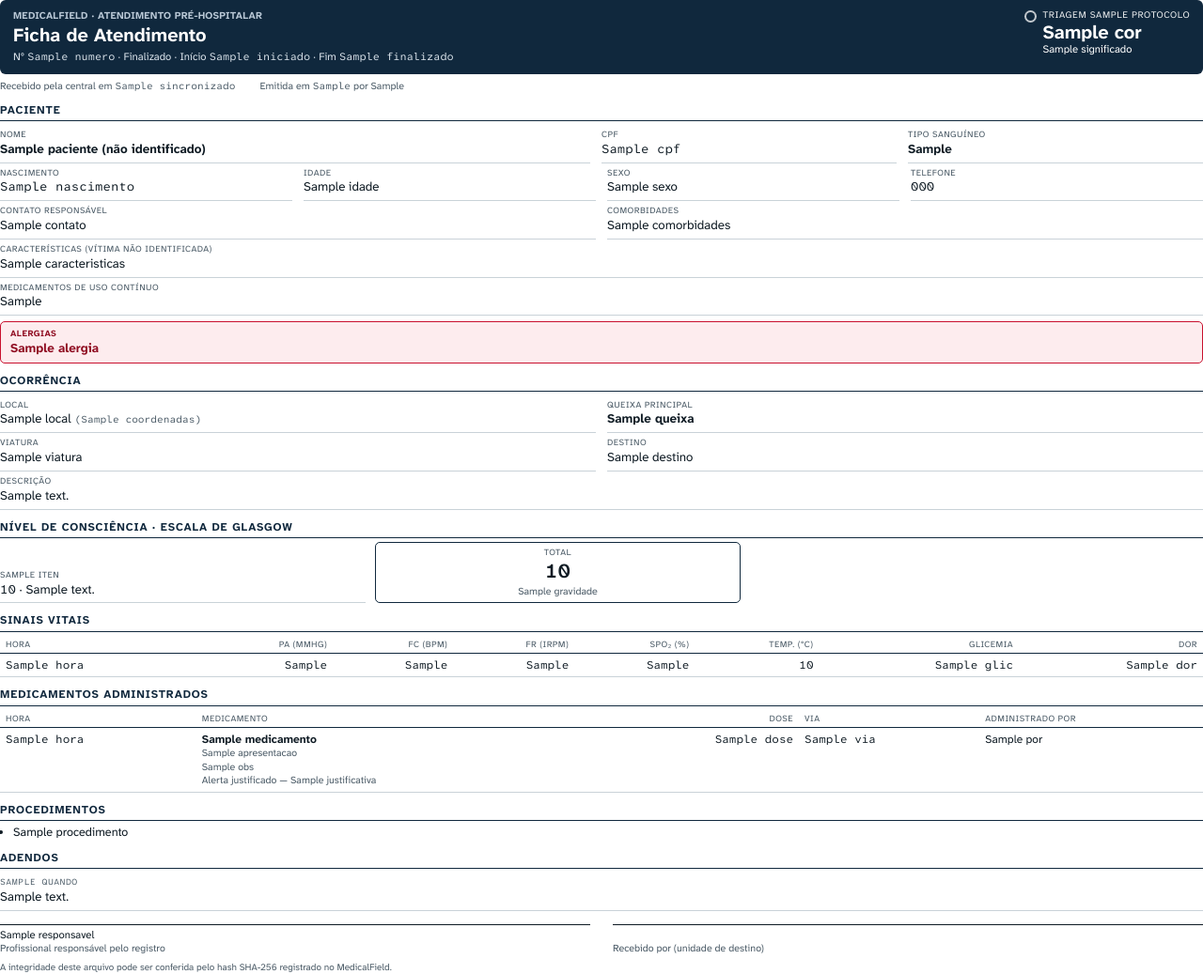
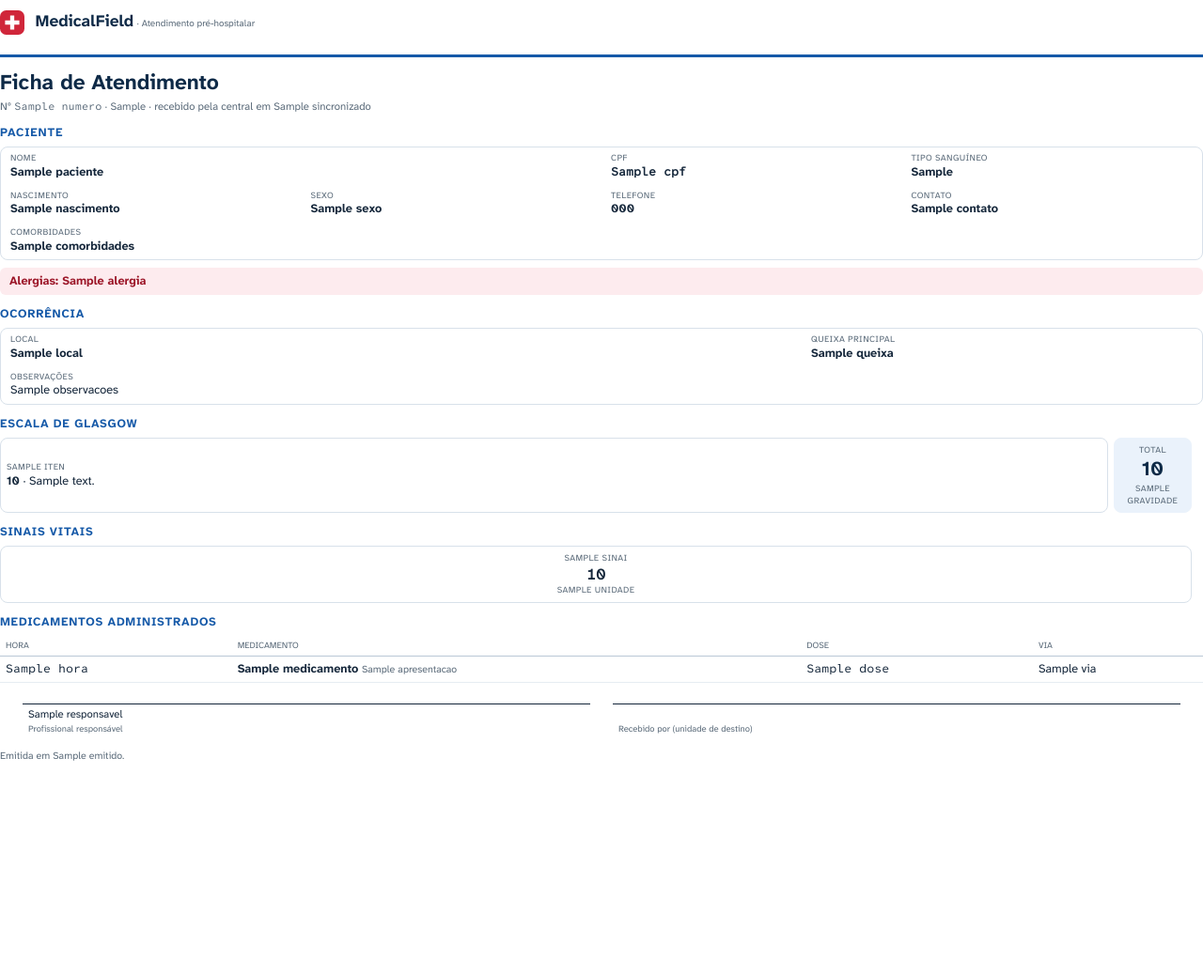
Before and after one commit to joaogehlen/MedicalField, a Python web app: template services/document-service/app/ficha/templates/ficha.html in a window 1280 px wide. Shown: the whole page at 94% size. After the commit the page ends 810 px from the top, so only its background shows below. Run offline with Jinja, Linux system fonts and the light colour scheme; the template is opened without the code that fills it: most values are stand-ins (such as "Sample title", 1, 10 or a date in 2020).

Commit message:
refactor: backend reduzido ao mínimo da proposta
Remove o que ia além da proposta: refresh token, bloqueio por tentativas,
rotas de leitura de logs e conflitos, hospitais, viaturas, adendos, mescla de
pacientes por CPF, várias aferições e histórico de PDFs. Mantém as rotas da
proposta (+ PDF e e-mail), autenticação, log de acesso nos três serviços,
idempotência, conflitos por Strategy e regras clínicas (via, dose máxima,
alergia). Ficha em PDF no tema claro. reset-db sobe o PostgreSQL antes.

```diff
--- a/services/document-service/app/config.py
+++ b/services/document-service/app/config.py
@@ -11,7 +11,6 @@ class Settings:
     jwt_public_key_path: str
     jwt_issuer: str
     clinical_base_url: str
-    fichas_dir: Path
     mail_outbox_dir: Path
     smtp_host: str | None
     smtp_port: int
@@ -33,7 +32,6 @@ def settings() -> Settings:
         jwt_public_key_path=env["JWT_PUBLIC_KEY_PATH"],
         jwt_issuer=env.get("JWT_ISSUER", "medicalfield-identity"),
         clinical_base_url=env.get("CLINICAL_BASE_URL", "http://127.0.0.1:3001"),
-        fichas_dir=Path(env.get("FICHAS_DIR", "/var/lib/medicalfield/fichas")),
         mail_outbox_dir=Path(env.get("MAIL_OUTBOX_DIR", "/var/lib/medicalfield/mail")),
         smtp_host=env.get("SMTP_HOST") or None,
         smtp_port=int(env.get("SMTP_PORT", "587")),
--- a/services/document-service/app/ficha/templates/ficha.html
+++ b/services/document-service/app/ficha/templates/ficha.html
@@ -7,214 +7,132 @@
   @font-face { font-family: "Atkinson Next"; font-weight: 400; src: url("fonts/atkinson-hyperlegible-next-latin-400-normal.woff2"); }
   @font-face { font-family: "Atkinson Next"; font-weight: 700; src: url("fonts/atkinson-hyperlegible-next-latin-700-normal.woff2"); }
   @font-face { font-family: "Atkinson Mono"; font-weight: 400; src: url("fonts/atkinson-hyperlegible-mono-latin-400-normal.woff2"); }
-  @font-face { font-family: "Atkinson Mono"; font-weight: 600; src: url("fonts/atkinson-hyperlegible-mono-latin-600-normal.woff2"); }
-
-  :root {
-    --farda: #10283d;
-    --tinta: #0f1b24;
-    --tinta-2: #4a5a66;
-    --regua: #c9d2d8;
-    --papel: #f4f6f7;
-    --vermelho: #c8102e; --laranja: #c2500a; --amarelo: #f2c200; --verde: #18794a; --azul: #1f5fc0; --preto: #1a1a1a;
-  }
 
   @page {
     size: A4;
-    margin: 14mm 13mm 18mm;
-    @bottom-left {
-      content: "Atendimento {{ id }} · Dados pessoais de saúde (LGPD, art. 11): uso restrito ao cuidado do paciente.";
-      font-family: "Atkinson Next"; font-size: 7pt; color: #4a5a66; width: 150mm;
-    }
-    @bottom-right { content: "Página " counter(page) " de " counter(pages); font-family: "Atkinson Next"; font-size: 7pt; color: #4a5a66; width: 30mm; }
+    margin: 14mm 14mm 16mm;
+    @bottom-left { content: "Dados pessoais de saúde (LGPD, art. 11) — uso restrito ao cuidado do paciente."; font-family: "Atkinson Next"; font-size: 7pt; color: #5b6b7a; width: 140mm; }
+    @bottom-right { content: "Página " counter(page) " de " counter(pages); font-family: "Atkinson Next"; font-size: 7pt; color: #5b6b7a; width: 30mm; }
   }
 
   * { box-sizing: border-box; }
-  body { margin: 0; font-family: "Atkinson Next", sans-serif; font-size: 9.5pt; line-height: 1.35; color: var(--tinta); }
-  .mono { font-family: "Atkinson Mono", monospace; font-variant-numeric: tabular-nums; }
+  body { margin: 0; font-family: "Atkinson Next", sans-serif; font-size: 9.5pt; line-height: 1.35; color: #14263a; }
+  .mono { font-family: "Atkinson Mono", monospace; }
 
-  /* Casca: faixa azul-marinho da farda */
-  .casca { display: flex; justify-content: space-between; align-items: stretch; background: var(--farda); color: #fff; border-radius: 6px; overflow: hidden; }
-  .casca .titulo { padding: 10px 14px; }
-  .casca .marca { font-weight: 700; font-size: 8pt; letter-spacing: .02em; color: #b9c8d6; }
-  .casca h1 { margin: 2px 0 0; font-size: 15pt; line-height: 1.15; }
-  .casca .num { margin-top: 4px; font-size: 8.5pt; color: #dbe4ec; }
+  .topo { width: 100%; border-collapse: collapse; border-bottom: 3px solid #1559a8; }
+  .topo td { border: 0; padding: 0 0 10px; vertical-align: middle; }
+  .cruz { width: 26px; height: 26px; vertical-align: middle; margin-right: 8px; }
+  .marca b { font-size: 13pt; color: #0e2a47; }
+  .marca span { display: block; font-size: 7.5pt; color: #5b6b7a; }
+  h1 { margin: 12px 0 2px; font-size: 17pt; color: #0e2a47; }
+  .linha-info { color: #5b6b7a; font-size: 8.5pt; }
+  .selo { display: inline-block; padding: 1px 7px; border-radius: 10px; font-weight: 700; font-size: 8pt; background: #fff1c2; color: #6b4b00; }
 
-  /* Etiqueta de triagem com ilhós */
-  .etiqueta { width: 52mm; padding: 9px 12px 9px 26px; position: relative; color: #fff; }
-  .etiqueta::before { content: ""; position: absolute; left: 9px; top: 13px; width: 9px; height: 9px; border-radius: 50%; background: var(--farda); box-shadow: 0 0 0 2px rgba(255,255,255,.75); }
-  .etiqueta .proto { font-size: 7.5pt; text-transform: uppercase; letter-spacing: .06em; opacity: .9; }
-  .etiqueta .cor { font-size: 15pt; font-weight: 700; line-height: 1.1; }
-  .etiqueta .sig { font-size: 8.5pt; }
-  .t-VERMELHO { background: var(--vermelho); } .t-LARANJA { background: var(--laranja); }
-  .t-AMARELO { background: var(--amarelo); color: var(--tinta); } .t-AMARELO::before { box-shadow: 0 0 0 2px rgba(15,27,36,.4); }
-  .t-VERDE { background: var(--verde); } .t-AZUL { background: var(--azul); } .t-PRETO { background: var(--preto); }
+  .triagem { text-align: right; }
+  .tag { display: inline-block; padding: 6px 14px; border-radius: 6px; color: #fff; font-weight: 700; font-size: 12pt; text-align: left; }
+  .tag small { display: block; font-weight: 400; font-size: 8pt; }
+  .t-VERMELHO { background: #c8102e; } .t-LARANJA { background: #c2500a; } .t-AMARELO { background: #f2c200; color: #14263a; }
+  .t-VERDE { background: #18794a; } .t-AZUL { background: #1f5fc0; } .t-PRETO { background: #1a1a1a; }
 
-  .situacao { margin: 6px 0 0; font-size: 8pt; color: var(--tinta-2); display: flex; flex-wrap: wrap; gap: 4px 14px; }
-  .situacao > span { white-space: nowrap; margin-right: 12px; }
-  .selo-offline { color: var(--tinta); font-weight: 700; padding: 1px 7px; border-radius: 3px; background: #ffe08a; border: 1.5px solid #1a1a1a; }
+  section { margin-top: 12px; break-inside: avoid; }
+  h2 { margin: 0 0 6px; font-size: 9.5pt; color: #1559a8; text-transform: uppercase; letter-spacing: .06em; }
+  .campos { width: 100%; border-collapse: separate; border-spacing: 0; border: 1px solid #d8e1ea; border-radius: 8px; }
+  .campos td { width: 25%; padding: 5px 10px; vertical-align: top; border: 0; }
+  .rot { font-size: 7pt; color: #5b6b7a; text-transform: uppercase; letter-spacing: .04em; }
+  .val { font-weight: 700; }
 
-  section { margin-top: 10px; break-inside: avoid; }
-  h2 { margin: 0 0 4px; font-size: 9pt; text-transform: uppercase; letter-spacing: .07em; color: var(--farda); padding-bottom: 3px; border-bottom: 1px solid var(--farda); }
+  .alergias { margin-top: 8px; padding: 6px 10px; border-radius: 6px; background: #fdebee; color: #9b1426; font-weight: 700; }
+  .caixas { width: 100%; border-collapse: separate; border-spacing: 6px 0; margin: 0 -6px; }
+  .caixas td { border: 1px solid #d8e1ea; border-radius: 8px; padding: 6px; text-align: center; }
+  .caixas .val { font-size: 12pt; }
+  .caixas td.esq { text-align: left; }
+  .caixas td.total { background: #eaf2fb; border-color: #eaf2fb; width: 22mm; }
+  .caixas td.total .val { font-size: 16pt; color: #0e2a47; }
 
-  /* Campos de formulário: rótulo acima, valor abaixo, réguas de 1px */
-  .grade { display: grid; gap: 0 12px; }
-  .g2 { grid-template-columns: 1fr 1fr; } .g3 { grid-template-columns: 2fr 1fr 1fr; } .g4 { grid-template-columns: repeat(4, 1fr); }
-  .campo { padding: 4px 0 5px; border-bottom: 1px solid var(--regua); }
-  .rot { font-size: 7pt; text-transform: uppercase; letter-spacing: .05em; color: var(--tinta-2); }
-  .val { font-size: 10pt; min-height: 13pt; }
-  .val.forte { font-weight: 700; }
-
-  .alergias { margin-top: 6px; padding: 6px 10px; border: 1.5px solid var(--vermelho); border-radius: 5px; background: #fdecee; }
-  .alergias .rot { color: #8f0b20; font-weight: 700; }
-  .alergias .val { font-weight: 700; color: #8f0b20; }
-  .sem-alergia { margin-top: 6px; font-size: 8.5pt; color: var(--tinta-2); }
-
-  table { width: 100%; border-collapse: collapse; font-size: 9pt; }
-  th { text-align: left; font-size: 7pt; text-transform: uppercase; letter-spacing: .05em; color: var(--tinta-2); font-weight: 400; padding: 3px 6px; border-bottom: 1px solid var(--farda); }
-  td { padding: 4px 6px; border-bottom: 1px solid var(--regua); vertical-align: top; }
-  td.n, th.n { text-align: right; }
-  .sub { color: var(--tinta-2); font-size: 8pt; }
-  .vazio { color: var(--tinta-2); font-style: italic; padding: 4px 0; }
-
-  .glasgow { display: grid; grid-template-columns: 1fr 1fr 1fr 22mm; gap: 0 10px; align-items: end; }
-  .glasgow .total { text-align: center; border: 1px solid var(--farda); border-radius: 5px; padding: 4px; }
-  .glasgow .total .val { font-size: 16pt; font-weight: 700; }
-
-  .lista { margin: 2px 0 0; padding-left: 14px; }
-  .texto { white-space: pre-wrap; }
-  .assinatura { margin-top: 14px; display: grid; grid-template-columns: 1fr 1fr; gap: 24px; }
-  .assinatura .linha { border-top: 1px solid var(--tinta); padding-top: 3px; font-size: 8.5pt; }
-  .emissao { margin-top: 6px; font-size: 7.5pt; color: var(--tinta-2); }
+  table { width: 100%; border-collapse: collapse; }
+  th { text-align: left; font-size: 7pt; color: #5b6b7a; font-weight: 400; text-transform: uppercase; padding: 4px 6px; border-bottom: 1px solid #b9c8d6; }
+  td { padding: 5px 6px; border-bottom: 1px solid #e6ecf2; }
+  .vazio { color: #5b6b7a; font-style: italic; }
+  .sub { color: #5b6b7a; font-size: 8pt; }
+  .assinatura { width: 100%; margin-top: 22px; border-collapse: separate; border-spacing: 24px 0; }
+  .assinatura td { width: 50%; border: 0; border-top: 1px solid #14263a; padding-top: 3px; font-size: 8.5pt; }
+  .assinatura small { color: #5b6b7a; }
 </style>
 </head>
 <body>
 
-<header class="casca">
-  <div class="titulo">
-    <div class="marca">MEDICALFIELD · ATENDIMENTO PRÉ-HOSPITALAR</div>
-    <h1>Ficha de Atendimento</h1>
-    <div class="num">Nº <span class="mono">{{ numero }}</span> · {{ status }} · Início <span class="mono">{{ iniciado }}</span>{% if status == 'Finalizado' %} · Fim <span class="mono">{{ finalizado }}</span>{% endif %}</div>
-  </div>
-  <div class="etiqueta t-{{ triagem.classificacao }}">
-    <div class="proto">Triagem {{ triagem.protocolo }}</div>
-    <div class="cor">{{ triagem.cor }}</div>
-    <div class="sig">{{ triagem.significado }}</div>
-  </div>
-</header>
-<div class="situacao">
-  {% if offline %}<span class="selo-offline">Registrado offline</span>{% endif %}
-  <span>Recebido pela central em <span class="mono">{{ sincronizado }}</span></span>
-  <span>Emitida em <span class="mono">{{ emitido_em }}</span> por {{ emitido_por }}</span>
+<table class="topo"><tr>
+  <td class="marca">
+    <svg class="cruz" width="26" height="26" viewBox="0 0 24 24"><rect width="24" height="24" rx="6" fill="#d0263a"/><path d="M10 5h4v5h5v4h-5v5h-4v-5H5v-4h5z" fill="#fff"/></svg>
+    <b>MedicalField</b> <span style="display:inline">· Atendimento pré-hospitalar</span>
+  </td>
+  <td class="triagem"><div class="tag t-{{ triagem.classificacao }}">{{ triagem.cor }}<small>{{ triagem.protocolo }} · {{ triagem.significado }}</small></div></td>
+</tr></table>
+
+<h1>Ficha de Atendimento</h1>
+<div class="linha-info">
+  Nº <span class="mono">{{ numero }}</span> · {{ data_hora }} · recebido pela central em {{ sincronizado }}
+  {% if offline %}· <span class="selo">Registrado offline</span>{% endif %}
 </div>
 
 <section>
   <h2>Paciente</h2>
-  <div class="grade g3">
-    <div class="campo"><div class="rot">Nome</div><div class="val forte">{{ paciente.nome }}{% if not paciente.identificada %} (não identificado){% endif %}</div></div>
-    <div class="campo"><div class="rot">CPF</div><div class="val mono">{{ paciente.cpf }}</div></div>
-    <div class="campo"><div class="rot">Tipo sanguíneo</div><div class="val forte">{{ prontuario.tipo_sanguineo }}</div></div>
-  </div>
-  <div class="grade g4">
-    <div class="campo"><div class="rot">Nascimento</div><div class="val mono">{{ paciente.nascimento }}</div></div>
-    <div class="campo"><div class="rot">Idade</div><div class="val">{{ paciente.idade }}</div></div>
-    <div class="campo"><div class="rot">Sexo</div><div class="val">{{ paciente.sexo }}</div></div>
-    <div class="campo"><div class="rot">Telefone</div><div class="val mono">{{ paciente.telefone }}</div></div>
-  </div>
-  <div class="grade g2">
-    <div class="campo"><div class="rot">Contato responsável</div><div class="val">{{ paciente.contato }}</div></div>
-    <div class="campo"><div class="rot">Comorbidades</div><div class="val">{{ prontuario.comorbidades }}</div></div>
-  </div>
-  {% if paciente.caracteristicas %}
-  <div class="campo"><div class="rot">Características (vítima não identificada)</div><div class="val texto">{{ paciente.caracteristicas }}</div></div>
-  {% endif %}
-  <div class="campo"><div class="rot">Medicamentos de uso contínuo</div><div class="val">{{ prontuario.uso_continuo }}</div></div>
-  {% if prontuario.alergias %}
-  <div class="alergias"><div class="rot">Alergias</div><div class="val">{{ prontuario.alergias | join(' · ') }}</div></div>
-  {% else %}
-  <div class="sem-alergia">Nenhuma alergia registrada no prontuário.</div>
-  {% endif %}
+  <table class="campos">
+    <tr><td colspan="2"><div class="rot">Nome</div><div class="val">{{ paciente.nome }}</div></td>
+        <td><div class="rot">CPF</div><div class="val mono">{{ paciente.cpf }}</div></td>
+        <td><div class="rot">Tipo sanguíneo</div><div class="val">{{ paciente.tipo_sanguineo }}</div></td></tr>
+    <tr><td><div class="rot">Nascimento</div><div class="val">{{ paciente.nascimento }}</div></td>
+        <td><div class="rot">Sexo</div><div class="val">{{ paciente.sexo }}</div></td>
+        <td><div class="rot">Telefone</div><div class="val">{{ paciente.telefone }}</div></td>
+        <td><div class="rot">Contato</div><div class="val">{{ paciente.contato }}</div></td></tr>
+    <tr><td colspan="4"><div class="rot">Comorbidades</div><div class="val">{{ paciente.comorbidades }}</div></td></tr>
+  </table>
+  {% if paciente.alergias %}<div class="alergias">Alergias: {{ paciente.alergias | join(', ') }}</div>{% endif %}
 </section>
 
 <section>
   <h2>Ocorrência</h2>
-  <div class="grade g2">
-    <div class="campo"><div class="rot">Local</div><div class="val">{{ ocorrencia.local }}{% if ocorrencia.coordenadas %} <span class="sub mono">({{ ocorrencia.coordenadas }})</span>{% endif %}</div></div>
-    <div class="campo"><div class="rot">Queixa principal</div><div class="val forte">{{ ocorrencia.queixa }}</div></div>
-  </div>
-  <div class="grade g2">
-    <div class="campo"><div class="rot">Viatura</div><div class="val">{{ ocorrencia.viatura }}</div></div>
-    <div class="campo"><div class="rot">Destino</div><div class="val">{{ ocorrencia.destino }}</div></div>
-  </div>
-  {% if ocorrencia.descricao %}
-  <div class="campo"><div class="rot">Descrição</div><div class="val texto">{{ ocorrencia.descricao }}</div></div>
-  {% endif %}
+  <table class="campos">
+    <tr><td colspan="2" style="width:50%"><div class="rot">Local</div><div class="val">{{ ocorrencia.local }}</div></td>
+        <td colspan="2"><div class="rot">Queixa principal</div><div class="val">{{ ocorrencia.queixa }}</div></td></tr>
+    {% if ocorrencia.observacoes %}<tr><td colspan="4"><div class="rot">Observações</div><div>{{ ocorrencia.observacoes }}</div></td></tr>{% endif %}
+  </table>
 </section>
 
 <section>
-  <h2>Nível de consciência · Escala de Glasgow</h2>
-  <div class="glasgow">
-    {% for nome, valor, desc in glasgow.itens %}
-    <div class="campo"><div class="rot">{{ nome }}</div><div class="val"><span class="mono">{{ valor }}</span> · {{ desc }}</div></div>
-    {% endfor %}
-    <div class="total"><div class="rot">Total</div><div class="val mono">{{ glasgow.total }}</div><div class="sub">{{ glasgow.gravidade }}</div></div>
-  </div>
+  <h2>Escala de Glasgow</h2>
+  <table class="caixas"><tr>
+    {% for nome, valor, desc in glasgow.itens %}<td class="esq"><div class="rot">{{ nome }}</div><div><b>{{ valor }}</b> · {{ desc }}</div></td>{% endfor %}
+    <td class="total"><div class="rot">Total</div><div class="val">{{ glasgow.total }}</div><div class="rot">{{ glasgow.gravidade }}</div></td>
+  </tr></table>
 </section>
 
 <section>
   <h2>Sinais vitais</h2>
-  {% if sinais %}
-  <table>
-    <thead><tr><th>Hora</th><th class="n">PA (mmHg)</th><th class="n">FC (bpm)</th><th class="n">FR (irpm)</th><th class="n">SpO₂ (%)</th><th class="n">Temp. (°C)</th><th class="n">Glicemia</th><th class="n">Dor</th></tr></thead>
-    <tbody>
-    {% for s in sinais %}
-      <tr class="mono"><td>{{ s.hora }}</td><td class="n">{{ s.pa }}</td><td class="n">{{ s.fc }}</td><td class="n">{{ s.fr }}</td><td class="n">{{ s.spo2 }}</td><td class="n">{{ s.temp }}</td><td class="n">{{ s.glic }}</td><td class="n">{{ s.dor }}</td></tr>
-    {% endfor %}
-    </tbody>
-  </table>
-  {% else %}<div class="vazio">Nenhuma aferição registrada.</div>{% endif %}
+  <table class="caixas"><tr>
+    {% for nome, valor, unidade in sinais %}<td><div class="rot">{{ nome }}</div><div class="val mono">{{ valor }}</div><div class="rot">{{ unidade }}</div></td>{% endfor %}
+  </tr></table>
 </section>
 
 <section>
   <h2>Medicamentos administrados</h2>
   {% if medicamentos %}
   <table>
-    <thead><tr><th>Hora</th><th>Medicamento</th><th class="n">Dose</th><th>Via</th><th>Administrado por</th></tr></thead>
+    <thead><tr><th>Hora</th><th>Medicamento</th><th>Dose</th><th>Via</th></tr></thead>
     <tbody>
     {% for m in medicamentos %}
-      <tr>
-        <td class="mono">{{ m.hora }}</td>
-        <td><strong>{{ m.nome }}</strong><div class="sub">{{ m.apresentacao }}</div>
-          {% if m.obs %}<div class="sub">{{ m.obs }}</div>{% endif %}
-          {% for j in m.justificativas %}<div class="sub">Alerta justificado — {{ j }}</div>{% endfor %}</td>
-        <td class="n mono">{{ m.dose }}</td>
-        <td class="mono">{{ m.via }}</td>
-        <td>{{ m.por }}</td>
-      </tr>
+      <tr><td class="mono">{{ m.hora }}</td><td><b>{{ m.nome }}</b> <span class="sub">{{ m.apresentacao }}</span></td><td class="mono">{{ m.dose }}</td><td>{{ m.via }}</td></tr>
     {% endfor %}
     </tbody>
   </table>
-  {% else %}<div class="vazio">Nenhum medicamento administrado.</div>{% endif %}
+  {% else %}<p class="vazio">Nenhum medicamento administrado.</p>{% endif %}
 </section>
 
-{% if ocorrencia.procedimentos %}
-<section>
-  <h2>Procedimentos</h2>
-  <ul class="lista">{% for p in ocorrencia.procedimentos %}<li>{{ p }}</li>{% endfor %}</ul>
-</section>
-{% endif %}
-
-{% if adendos %}
-<section>
-  <h2>Adendos</h2>
-  {% for d in adendos %}<div class="campo"><div class="rot mono">{{ d.quando }}</div><div class="val texto">{{ d.texto }}</div></div>{% endfor %}
-</section>
-{% endif %}
-
-<div class="assinatura">
-  <div class="linha">{{ responsavel }}<div class="sub">Profissional responsável pelo registro</div></div>
-  <div class="linha">&nbsp;<div class="sub">Recebido por (unidade de destino)</div></div>
-</div>
-<div class="emissao">A integridade deste arquivo pode ser conferida pelo hash SHA-256 registrado no MedicalField.</div>
+<table class="assinatura"><tr>
+  <td>{{ responsavel }}<br><small>Profissional responsável</small></td>
+  <td>&nbsp;<br><small>Recebido por (unidade de destino)</small></td>
+</tr></table>
+<p class="sub" style="margin-top:10px">Emitida em {{ emitido }}.</p>
 
 </body>
 </html>
```
Also changed, not shown: services/document-service/tests/test_documentos.py (+16 -34 lines), 4 other files.
